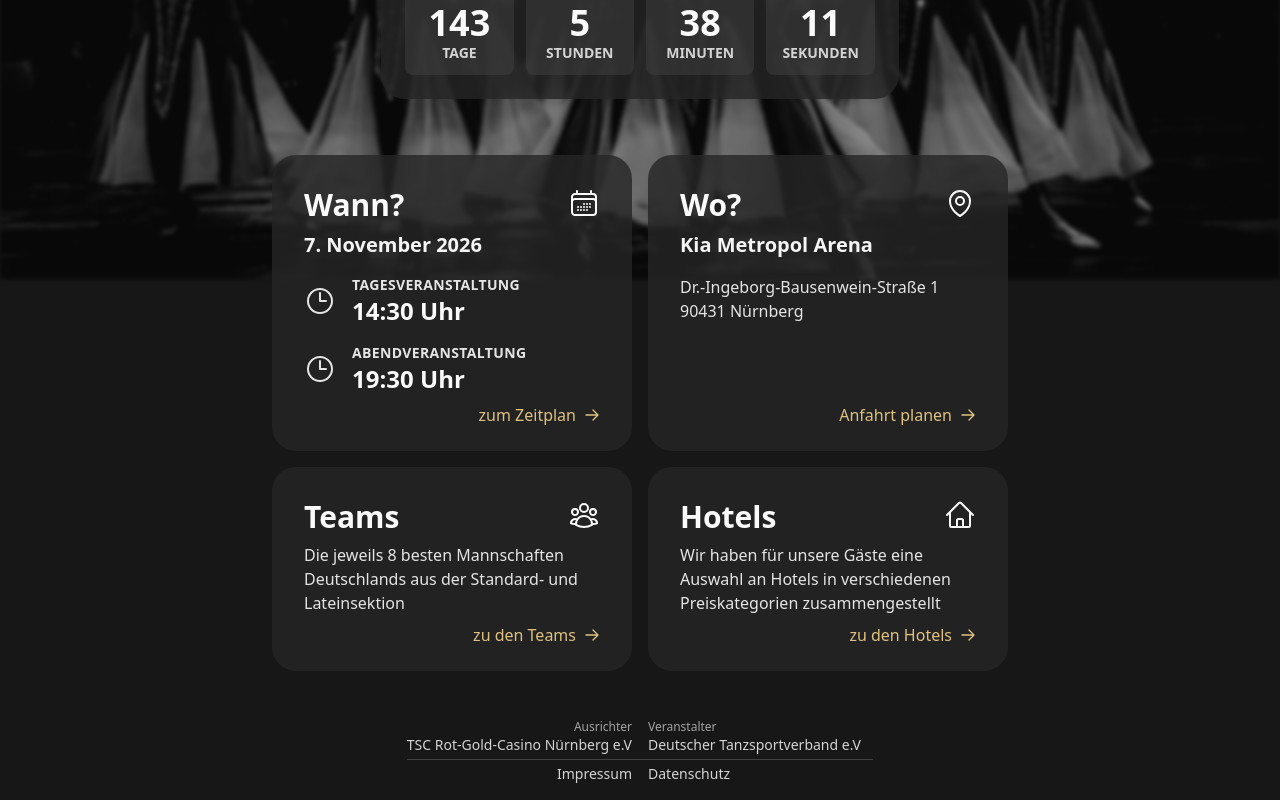
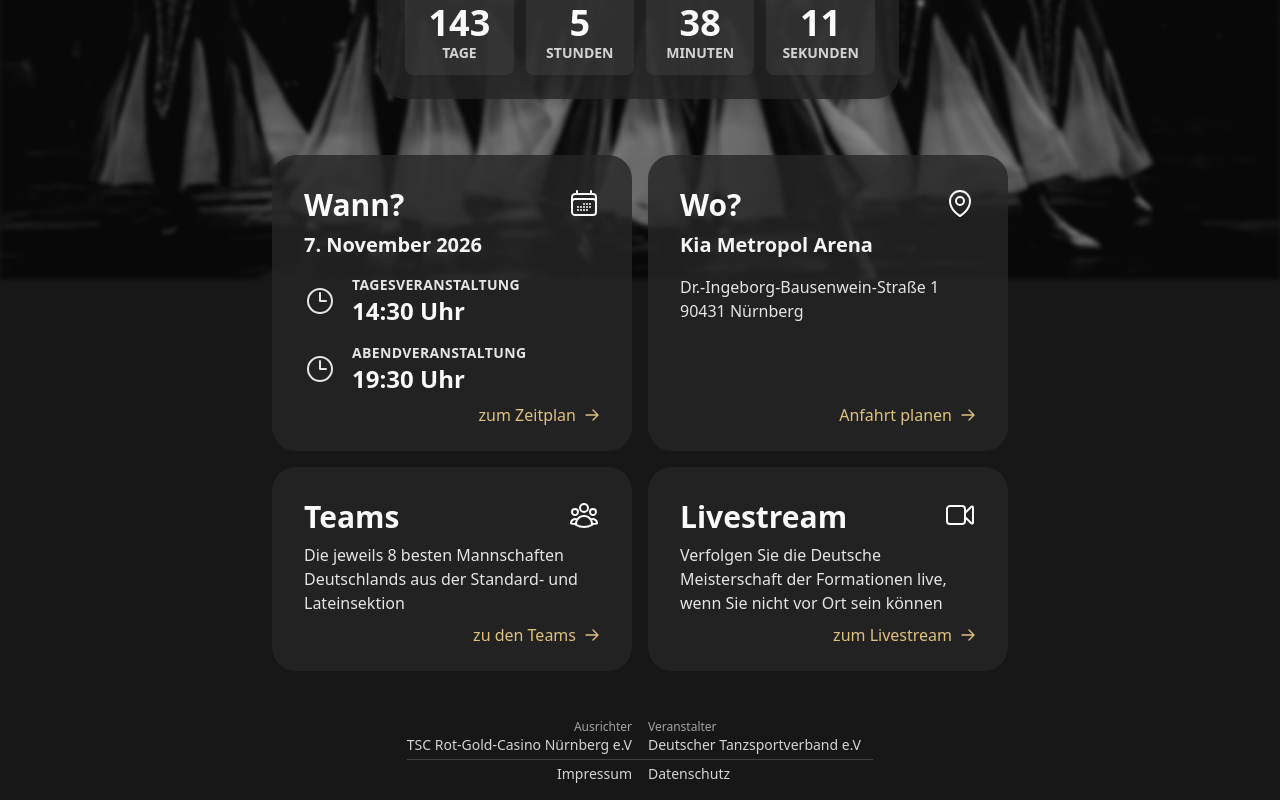
Before and after one commit to TSC-Rot-Gold-Casino-Nurnberg-e-V/dm-formationen, a Next.js app: page / in a window 1280 px wide. Shown: the part 521-1321 px from the top of the page. Built offline with nearby package versions, Linux system fonts and the light colour scheme.

Commit message:
feat: update navigation and page content to replace Hotels with Livestream

```diff
--- a/app/hotels/page.tsx
+++ /dev/null
@@ -1,19 +0,0 @@
-import type { Metadata } from "next";
-
-export const metadata: Metadata = {
-  title: "Hotels | Deutsche Meisterschaft der Formationen 2026",
-  description:
-    "Empfohlene Hotels und Unterkünfte für die Deutsche Meisterschaft der Formationen 2026",
-};
-
-export default function HotelsPage() {
-  return (
-    <main className="container !max-w-xl prose sm:prose-lg prose-invert prose-neutral mx-auto py-8">
-      <h1 className="text-center">Hotels</h1>
-      <p>
-        Informationen zu empfohlenen Hotels in der Nähe der KIA Metropol Arena
-        werden hier rechtzeitig vor der Veranstaltung veröffentlicht.
-      </p>
-    </main>
-  );
-}
--- a/app/page.tsx
+++ b/app/page.tsx
@@ -3,9 +3,9 @@ import {
   ArrowRightIcon,
   CalendarDaysIcon,
   ClockIcon,
-  HomeIcon,
   MapPinIcon,
   UserGroupIcon,
+  VideoCameraIcon,
 } from "@heroicons/react/24/outline";
 import { Countdown } from "@/components/Countdown";
 import { EventDateChip } from "@/components/EventDateChip";
@@ -111,19 +111,19 @@ export default function Home() {
         <section className="bg-base-800/80 flex flex-col justify-between rounded-3xl p-8 pb-6">
           <div>
             <div className="flex justify-between gap-2 mb-2 text-base-50">
-              <h2 className="text-3xl font-bold">Hotels</h2>
-              <HomeIcon className="size-8 shrink-0" />
+              <h2 className="text-3xl font-bold">Livestream</h2>
+              <VideoCameraIcon className="size-8 shrink-0" />
             </div>
             <p>
-              Wir haben für unsere Gäste eine Auswahl an Hotels in verschiedenen
-              Preiskategorien zusammengestellt
+              Verfolgen Sie die Deutsche Meisterschaft der Formationen live,
+              wenn Sie nicht vor Ort sein können
             </p>
           </div>
           <Link
-            href="/hotels"
+            href="/livestream"
             className="flex p-2 -m-2 ml-auto mt-0 w-fit items-center hover:text-primary-200 transition-colors text-primary-300 gap-2"
           >
-            <div>zu den Hotels</div>
+            <div>zum Livestream</div>
             <ArrowRightIcon className="size-4 stroke-2" />
           </Link>
         </section>
--- a/app/sitemap.ts
+++ b/app/sitemap.ts
@@ -21,12 +21,6 @@ export default function sitemap(): MetadataRoute.Sitemap {
       lastModified: new Date(),
       changeFrequency: "monthly",
       priority: 0.5,
-    },
-    {
-      url: `${BASE_URL}/hotels`,
-      lastModified: new Date(),
-      changeFrequency: "monthly",
-      priority: 0.6,
     },
     {
       url: `${BASE_URL}/presse`,
--- a/components/Navigation.tsx
+++ b/components/Navigation.tsx
@@ -10,7 +10,6 @@ const NAV_ITEMS = [
   { href: "/", label: "Home" },
   { href: "/zeitplan", label: "Zeitplan" },
   { href: "/teams", label: "Teams" },
-  { href: "/hotels", label: "Hotels" },
   { href: "/presse", label: "Presse" },
   { href: "/livestream", label: "Livestream" },
   { href: "/anfahrt", label: "Anfahrt" },
```
